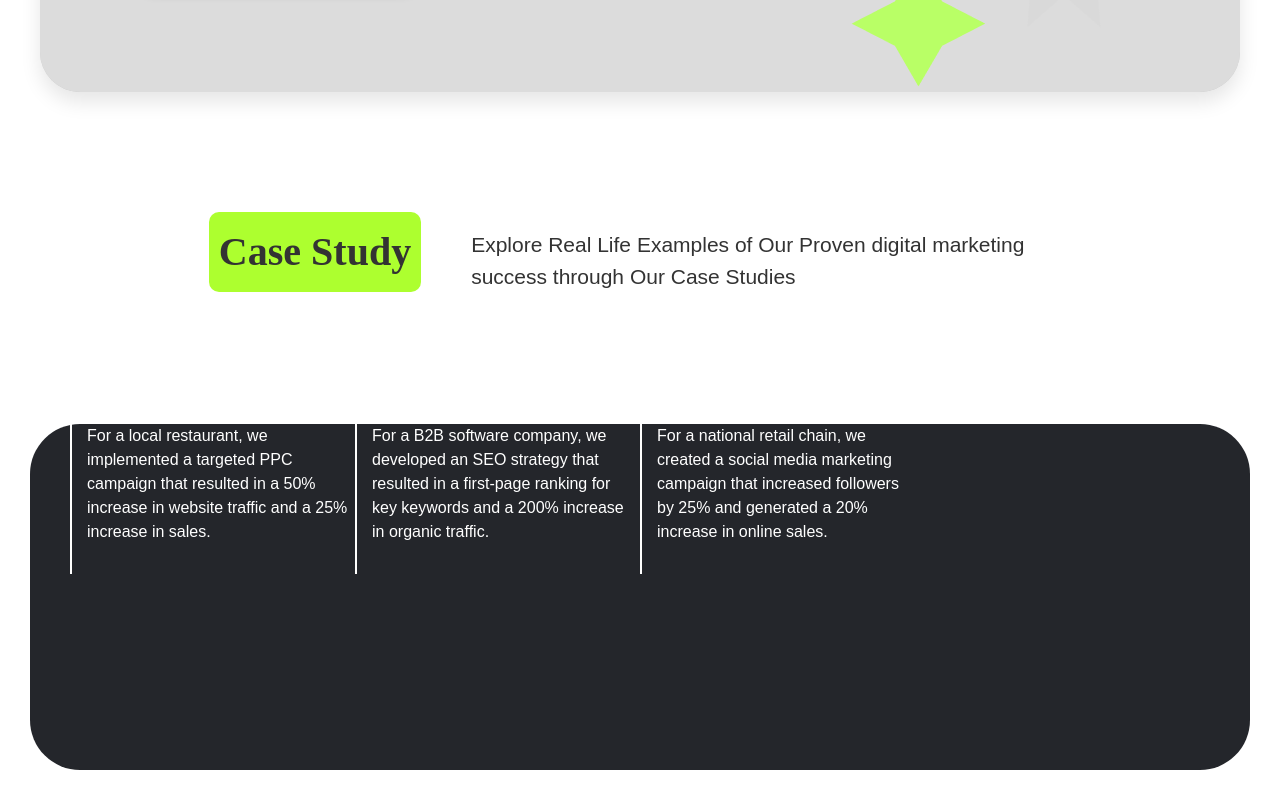
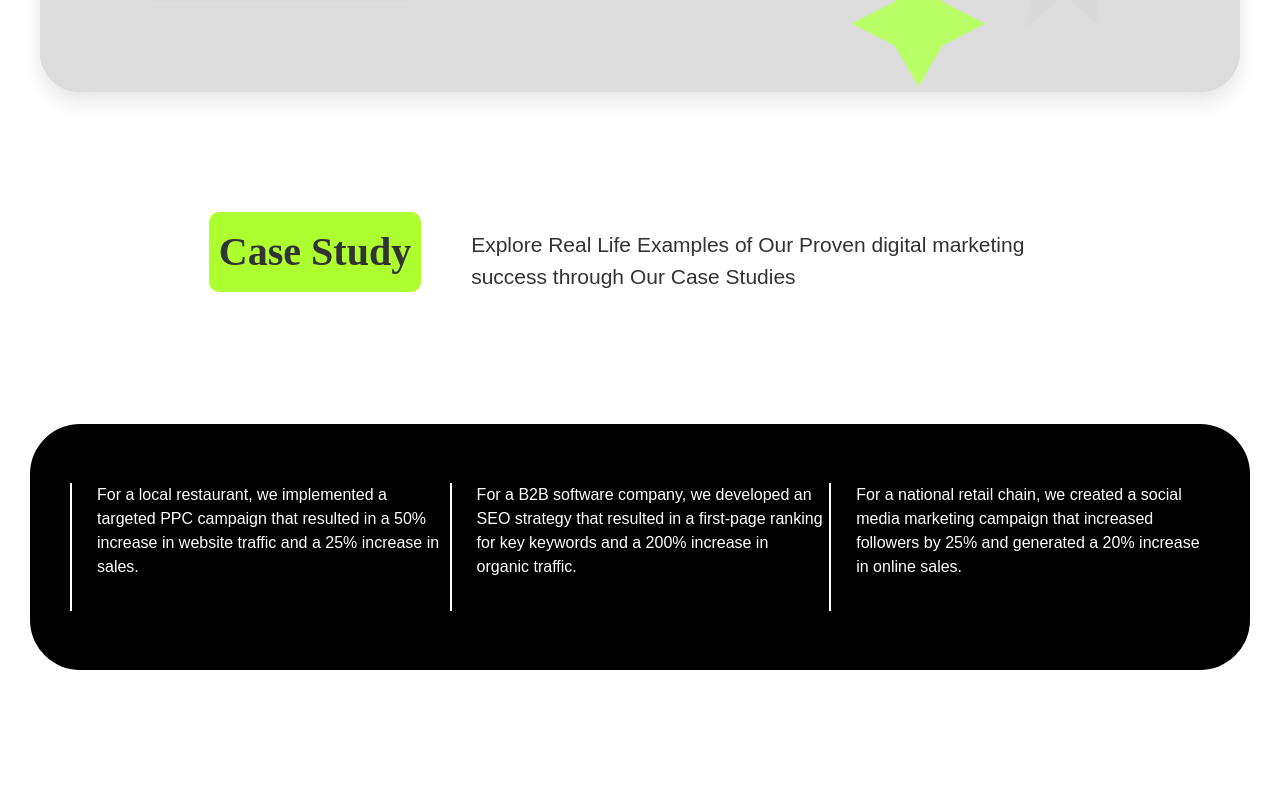
Before and after one commit to saikatsardar01/CodeCanvas, a plain HTML site: page index.html in a window 1280 px wide. Shown: the part 2152-2952 px from the top of the page. After the commit the page ends 2852 px from the top, so only its background shows below. Drawn offline with nearby package versions, Linux system fonts and the light colour scheme.

Commit message:
Update footer.css

```diff
--- a/footer.css
+++ b/footer.css
@@ -8,19 +8,26 @@ ul {
 }
 
 .footer {
-    background-color: #24262b;
+    background-color: #000000;
     /* padding: 70px 0; */
+    display: grid;
+    /* padding-top: 50px; */
     border-radius: 50px;
     margin: 30px;
-    height: 346px;
+    height: 246px;
+    justify-content: space-evenly;
+    align-content: space-evenly;
+    align-items: baseline;
+    justify-items: center;
 }
 
 .footer-col {
-    width: 25%;
-    padding: 0 15px;
-
+    width: 33.3%;
+    font-size: 24px;
+    padding: 0 25px;
+    display: grid;
     border-left: 2px solid rgb(255, 255, 255);
-    height: 150px;
+    height: auto;
     margin-right: 1 px;
     padding-right: 5px;
 }
```
